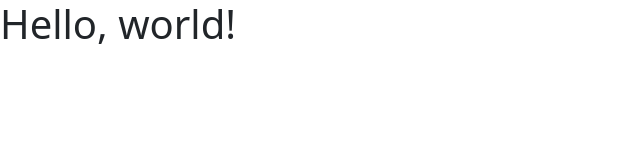
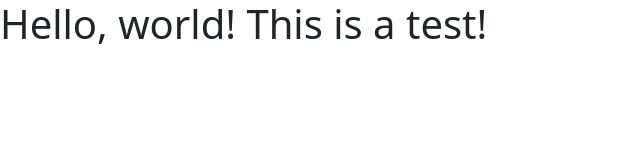
Before and after one commit to Michael-Carr/portpro, a plain HTML site: page index.html in a window 1280 px wide. Shown: the whole page, without its empty margins (0-640 px from the left). Drawn offline with nearby package versions, Linux system fonts and the light colour scheme.

Commit message:
test save

```diff
--- a/index.html
+++ b/index.html
@@ -16,20 +16,37 @@
 </head>
 
 <body>
-    <h1>Hello, world!</h1>
+    <h1>Hello, world! This is a test!</h1>
 
-    <!-- Optional JavaScript; choose one of the two! -->
 
-    <!-- Option 1: Bootstrap Bundle with Popper -->
+
+
+
+
+
+
+
+
+
+
+
+
+
+
+
+
+
+
+
+
+
+
+
+
     <script src="https://cdn.jsdelivr.net/npm/bootstrap@5.0.0-beta2/dist/js/bootstrap.bundle.min.js"
         integrity="sha384-b5kHyXgcpbZJO/tY9Ul7kGkf1S0CWuKcCD38l8YkeH8z8QjE0GmW1gYU5S9FOnJ0"
         crossorigin="anonymous"></script>
 
-    <!-- Option 2: Separate Popper and Bootstrap JS -->
-    <!--
-    <script src="https://cdn.jsdelivr.net/npm/@popperjs/core@2.6.0/dist/umd/popper.min.js" integrity="sha384-KsvD1yqQ1/1+IA7gi3P0tyJcT3vR+NdBTt13hSJ2lnve8agRGXTTyNaBYmCR/Nwi" crossorigin="anonymous"></script>
-    <script src="https://cdn.jsdelivr.net/npm/bootstrap@5.0.0-beta2/dist/js/bootstrap.min.js" integrity="sha384-nsg8ua9HAw1y0W1btsyWgBklPnCUAFLuTMS2G72MMONqmOymq585AcH49TLBQObG" crossorigin="anonymous"></script>
-    -->
 </body>
 
 </html>
```
